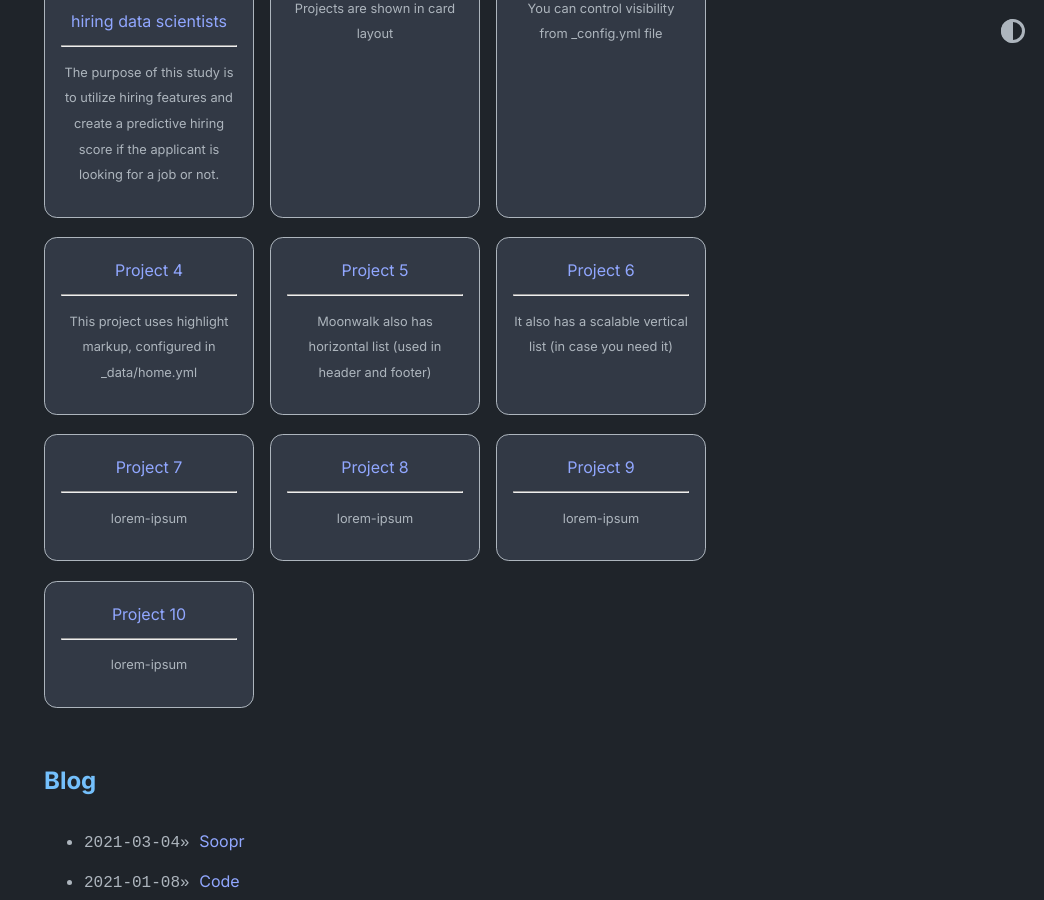
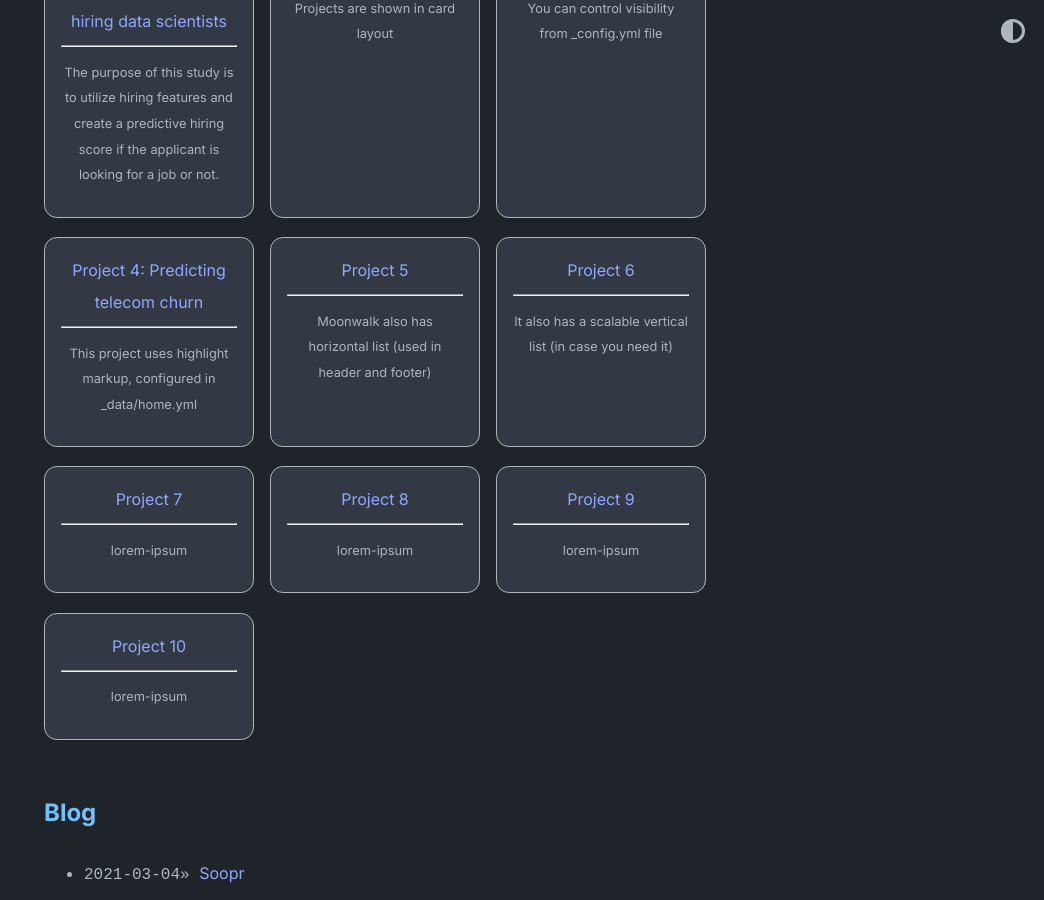
Before and after one commit to Josef9154/JRochelle_Portfolio, a Jekyll site: the page built from index.md, in a window 1280 px wide and 900 px high, scrolled down 515 px. Shown: the whole window, without its empty margins (236-1280 px from the left). Built offline with Jekyll 4.4.1, drawn with Linux system fonts in a browser that asks for light colours.

Commit message:
home.yml: updated title in project_entries

```diff
--- a/_data/home.yml
+++ b/_data/home.yml
@@ -14,7 +14,7 @@ project_entries:
   - title: Project 3
     url: overview-post
     desc: You can control visibility from _config.yml file
-  - title: Project 4
+  - title: 'Project 4: Predicting telecom churn'
     url: overview-post
     desc: 'This project uses highlight markup, configured in _data/home.yml'
   - title: Project 5
```
